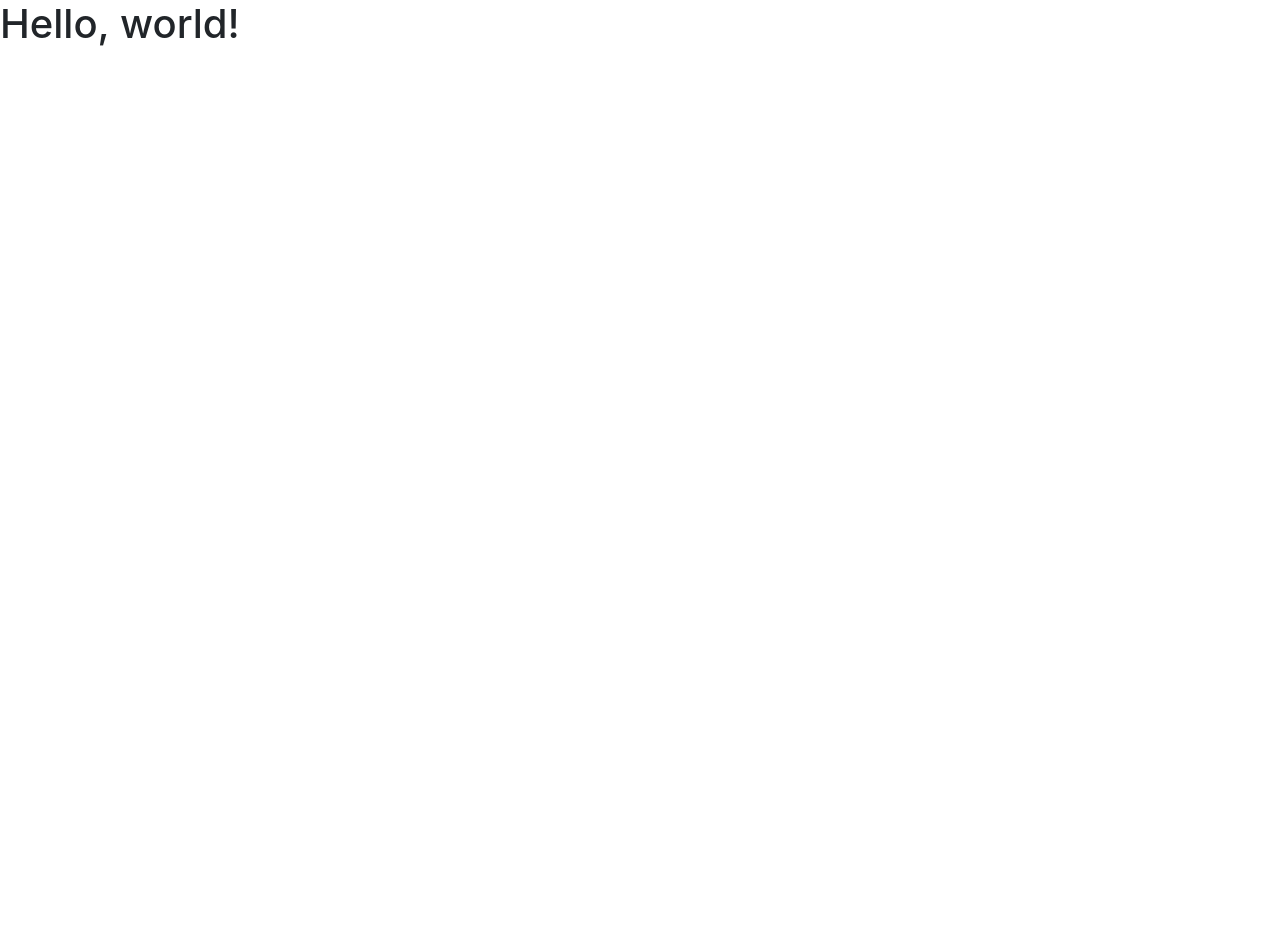
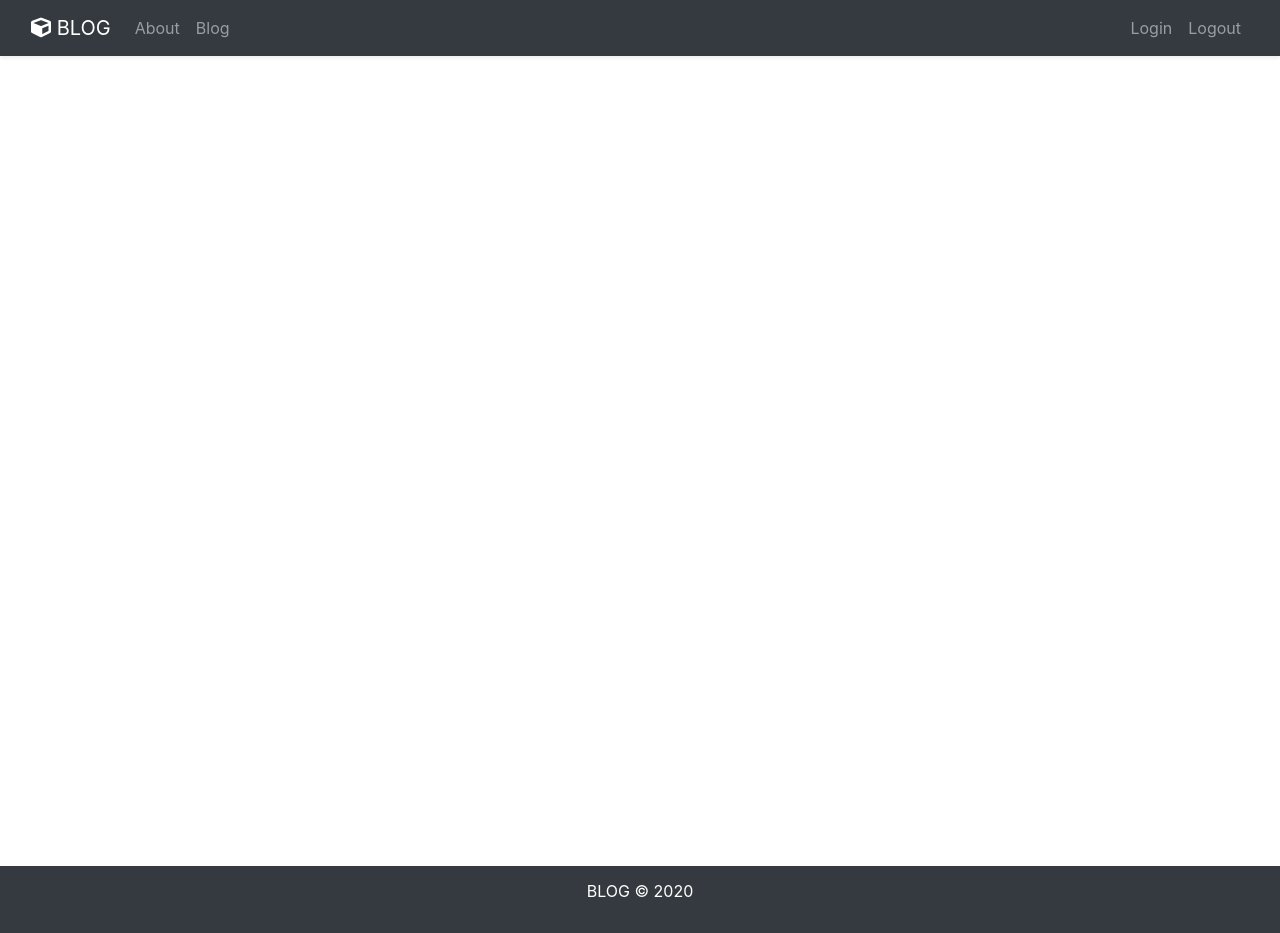
Before and after one commit to Aslanchik/beloga, a PHP site: page / in a window 1280 px wide. Before the commit the page is almost empty. Before the commit the page ends 46 px from the top, so only its background shows below. Run offline with PHP 8.4, Linux system fonts and the light colour scheme; some libraries are stand-ins or nearby versions.

Commit message:
added navbar and footer

```diff
--- /dev/null
+++ b/css/style.css
@@ -0,0 +1,7 @@
+.h-850 {
+  min-height: 810px;
+}
+
+.line-height-35 {
+  line-height: 35px;
+}
--- a/index.php
+++ b/index.php
@@ -6,13 +6,48 @@
     <meta name="viewport" content="width=device-width, initial-scale=1, shrink-to-fit=no">
     <link rel="stylesheet" href="https://stackpath.bootstrapcdn.com/bootstrap/4.3.1/css/bootstrap.min.css"
         integrity="sha384-ggOyR0iXCbMQv3Xipma34MD+dH/1fQ784/j6cY/iJTQUOhcWr7x9JvoRxT2MZw1T" crossorigin="anonymous">
-
+    <link rel="stylesheet" href="https://cdnjs.cloudflare.com/ajax/libs/font-awesome/5.14.0/css/all.min.css">
+    <link rel="stylesheet" href="css/style.css">
     <title>Blog</title>
 </head>
 
 <body>
-    <h1>Hello, world!</h1>
+    <header>
+        <nav class="navbar navbar-expand-lg navbar-dark bg-dark shadow-sm">
+            <div class="container-fluid">
+                <a class="navbar-brand" href="/"><i class="fas fa-cube"></i> BLOG</a>
+                <button class="navbar-toggler" type="button" data-toggle="collapse"
+                    data-target="#navbarSupportedContent" aria-controls="navbarSupportedContent" aria-expanded="false"
+                    aria-label="Toggle navigation">
+                    <span class="navbar-toggler-icon"></span>
+                </button>
 
+                <div class="collapse navbar-collapse" id="navbarSupportedContent">
+                    <ul class="navbar-nav mr-auto">
+                        <li class="nav-item">
+                            <a class="nav-link" href="about.php">About</a>
+                        </li>
+                        <li class="nav-item">
+                            <a class="nav-link" href="blog.php">Blog</a>
+                        </li>
+                    </ul>
+                    <ul class="navbar-nav ml-auto">
+                        <li class="nav-item">
+                            <a class="nav-link" href="about.php">Login</a>
+                        </li>
+                        <li class="nav-item">
+                            <a class="nav-link" href="blog.php">Logout</a>
+                        </li>
+                    </ul>
+
+                </div>
+            </div>
+        </nav>
+    </header>
+    <main class="h-850"></main>
+    <footer class="bg-dark p-2">
+        <p class="text-center text-white line-height-35">BLOG &copy; <?= date('Y') ?> </p>
+    </footer>
 
     <script src="https://code.jquery.com/jquery-3.3.1.slim.min.js"
         integrity="sha384-q8i/X+965DzO0rT7abK41JStQIAqVgRVzpbzo5smXKp4YfRvH+8abtTE1Pi6jizo" crossorigin="anonymous">
```
